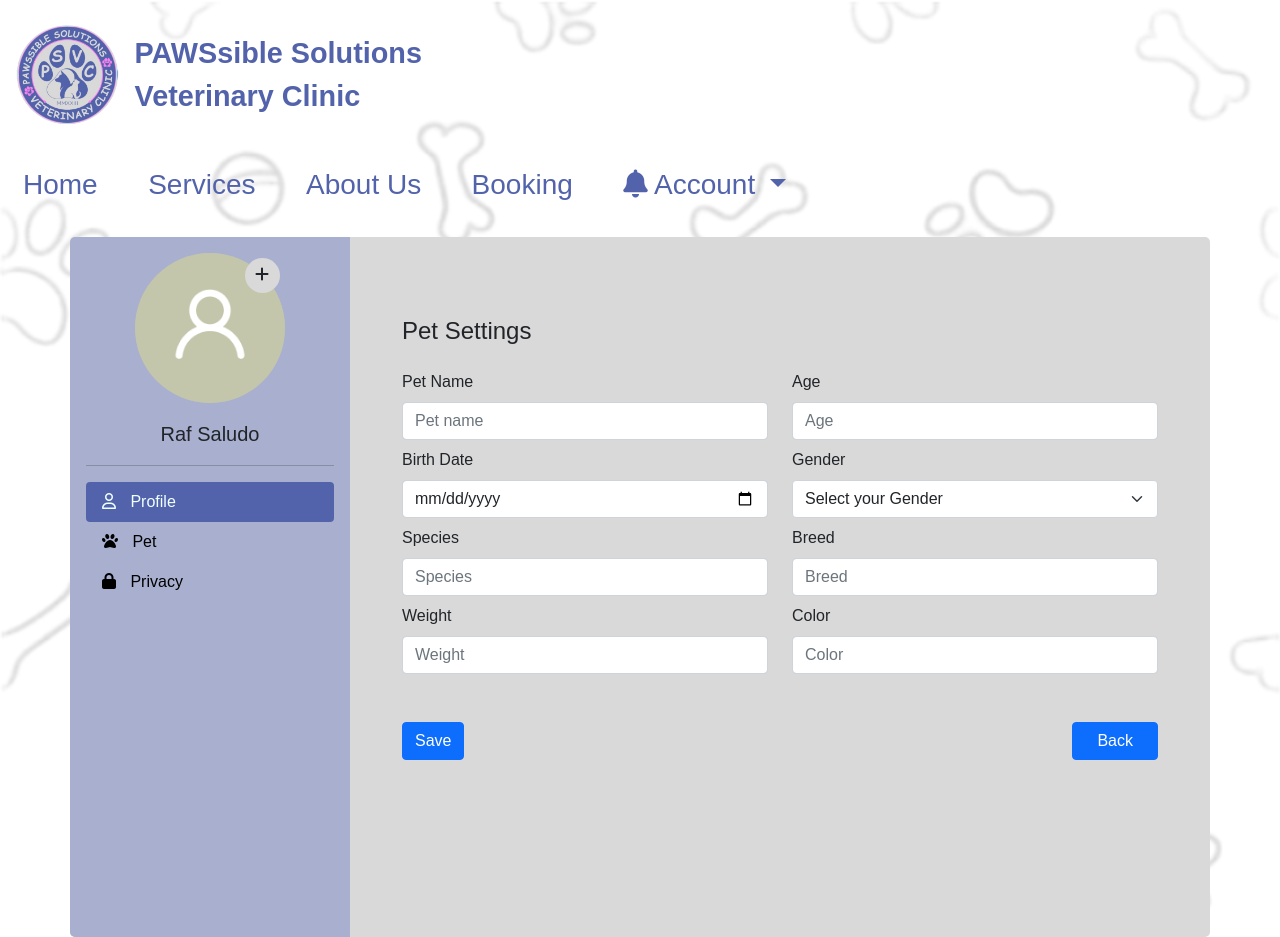
After one commit to SirTifix/PAWSSIBLE-SYSTEM, a PHP site: page /customer-profile.php in a window 1280 px wide. The commit adds this page. Run offline with PHP 8.4, Linux system fonts and the light colour scheme; some libraries are stand-ins or nearby versions.

Commit message:
creation of User profile
full user profile code

```diff
--- /dev/null
+++ b/customer/assets/css/customer-profile.css
@@ -0,0 +1,52 @@
+body {
+  margin: 0;
+  padding: 0;
+}
+
+.Profile {
+  padding: 0% !important;
+  background-color: #d9d9d9;
+  max-width: 80%;
+  height: 700px;
+  border-color: black solid 3px;
+  border-radius: 5px;
+}
+
+.text-bg-dark {
+  background-color: #a9b0cf;
+  height: 100%;
+  border-radius: 5px 0px 0px 5px;
+}
+
+.profile-pic {
+  width: 150px;
+  height: 150px;
+  border-radius: 50%;
+  object-fit: cover;
+  object-position: center;
+  border-color: solid 3px #000000;
+}
+
+.upload-icon {
+  position: absolute;
+  top: 5px;
+  right: 5px;
+  padding: 5px 10px;
+  cursor: pointer;
+  border-radius: 50%;
+  height: 35px;
+  width: 35px;
+  background: #D9D9D9;
+}
+
+.user-picture {
+  width: 150px;
+  height: 150px;
+  margin-bottom: 1em;
+  border-radius: 50%;
+  background-color: #c3c6aa !important;
+}
+.nav-link.active {
+  background-color: #5263ab !important;
+  color: azure !important;
+}
--- a/customer/assets/css/style.css
+++ b/customer/assets/css/style.css
@@ -104,8 +104,13 @@ body {
 .logo-text{
     font-weight: bolder;
     color: white;
+}
+.logo-text-customer{
+  font-weight: bolder;
+  color: #5263AB;
+}
 
-}
+
 .navbar {
     display: flex;
     justify-content: space-between;
@@ -132,7 +137,9 @@ body {
 .logo-text {
     font-size: 2.3rem;
 }
-
+.logo-text-customer{
+  font-size: 1.8rem;
+}
 .navbar-links {
     padding-right: 35px;
 }
--- a/customer/booking.php
+++ b/customer/booking.php
@@ -18,7 +18,6 @@
 </head>
 
 <body>
-
   <section>
     <div class="social-icons">
       <a href="#" title="facebook">
@@ -184,6 +183,7 @@
   <script src="https://cdn.jsdelivr.net/npm/bootstrap@5.0.2/dist/js/bootstrap.bundle.min.js"
     integrity="sha384-MrcW6ZMFYlzcLA8Nl+NtUVF0sA7MsXsP1UyJoMp4YLEuNSfAP+JcXn/tWtIaxVXM"
     crossorigin="anonymous"></script>
+
   <script src="./assets/script/calendar.js"></script>
   <script>
     document.addEventListener("DOMContentLoaded", function() {
--- /dev/null
+++ b/customer/customer-profile.php
@@ -0,0 +1,119 @@
+<!DOCTYPE html>
+<html lang="en">
+
+<?php
+$title = 'Pawssible Solutions Veterinary';
+require_once('./tools/functions.php');
+?>
+
+<head>
+
+  <meta charset="UTF-8">
+  <meta name="viewport" content="width=device-width, initial-scale=1.0">
+  <title>
+    <?php echo $title ?>
+  </title>
+
+  <link rel="stylesheet" href="../customer/assets/css/style.css">
+  <link rel="stylesheet" href="../customer/assets/css/customer-profile.css">
+  <link href="https://cdn.jsdelivr.net/npm/bootstrap@5.0.2/dist/css/bootstrap.min.css" rel="stylesheet"
+    integrity="sha384-EVSTQN3/azprG1Anm3QDgpJLIm9Nao0Yz1ztcQTwFspd3yD65VohhpuuCOmLASjC" crossorigin="anonymous">
+</head>
+
+<body>
+  <?php
+  require_once('./include/customer-header.php');
+  ?>
+  <div class="Profile container d-flex flex-row">
+    <div class="d-flex flex-column flex-shrink-0 p-3 text-bg-dark" style="width: 280px;">
+      <div class="d-flex flex-column justify-content-center align-items-center">
+        <div class="user-picture position-relative ">
+          <input type="file" id="fileInput" style="display: none;" accept="image/*">
+          <img src="./assets/img/default-profile-pic.png" alt="Profile Picture" class="profile-pic" id="profilePic">
+          <label for="fileInput" class="upload-icon">
+            <i class="fa-solid fa-plus"></i>
+          </label>
+        </div>
+
+        <span class="text-black fs-5">Raf Saludo</span>
+      </div>
+      <hr>
+      <ul class="nav nav-pills flex-column mb-auto">
+        <li class="nav-item">
+          <a onclick="showContent('profile', this)" class="nav-link text-black active" style="color: black;"
+            aria-current="page">
+            <i style="margin-right: 10px;" class="fa-regular fa-user"></i>
+            Profile
+          </a>
+        </li>
+        <li>
+          <a onclick="showContent('pet', this)" class="nav-link text-black" style="color: black;">
+            <i style="margin-right: 10px;" class="fa-solid fa-paw"></i>
+            Pet
+          </a>
+        </li>
+        <li>
+          <a onclick="showContent('privacy', this)" class="nav-link text-black" style="color: black;">
+            <i style="margin-right: 10px;" class="fa-solid fa-lock"></i>
+            Privacy
+          </a>
+        </li>
+      </ul>
+    </div>
+
+    <div class="content p-4 w-100">
+
+    </div>
+
+  </div>
+
+
+
+  <script>
+    function showContent(page, link) {
+
+      let content = 'profile';
+      switch (page) {
+        case 'profile':
+          content = './include/profile.php';
+          break;
+        case 'pet':
+          content = './include/pet.php';
+          break;
+        case 'privacy':
+          content = './include/privacy.php';
+          break;
+      }
+
+      fetch(content)
+        .then(response => response.text())
+        .then(data => {
+          document.querySelector('.content').innerHTML = data;
+
+          document.querySelectorAll('.nav-link').forEach(item => {
+            item.classList.remove('active');
+          });
+
+          link.classList.add('active');
+        })
+        .catch(error => console.error('Error:', error));
+    }
+
+    document.getElementById('fileInput').addEventListener('change', function (event) {
+      const file = event.target.files[0];
+      if (file && file.type.startsWith('image/')) {
+        const reader = new FileReader();
+        reader.onload = function () {
+          document.getElementById('profilePic').src = reader.result;
+        };
+        reader.readAsDataURL(file);
+      }
+    });
+
+    // Automatically display profile page on page load
+    window.onload = function () {
+      showContent('pet', document.querySelector('.nav-link.active'));
+    };
+  </script>
+  <script src="https://kit.fontawesome.com/9ea2f828e7.js" crossorigin="anonymous"></script>
+</body>
--- /dev/null
+++ b/customer/include/customer-header.php
@@ -0,0 +1,27 @@
+<header>
+
+    <nav class="navbar">
+        <div class="logo p-3 d-flex align-items-center">
+            <img class="logo-clinic" src="assets/img/logo.png" alt="Logo" class="logosec">
+
+            <div class="logo-text-customer px-3">PAWSsible Solutions <br>
+                Veterinary Clinic</div>
+        </div>
+        <div class="navbar-links">
+            <a href="">Home</a>
+            <a href="services.html">Services</a>
+            <a href="aboutus.html">About Us</a>
+            <a href="booking.php">Booking</a>
+            <div class="dropdown">
+                <a class="nav-link dropdown-toggle" href="#" role="button" data-bs-toggle="dropdown" aria-expanded="false">
+                <i class="fa fa-bell"></i> Account
+                </a>
+                <ul class="dropdown-menu dropdown-menu-end mt-2" aria-labelledby="accountDropdown">
+                    <li><a class="dropdown-item" href="customer-profile.php">My Profile</a></li>
+                    <li><a class="dropdown-item" href="#">Appointments</a></li>
+                    <li><a class="dropdown-item" href="logout.php">Logout</a></li>
+                </ul>
+            </div>
+        </div>
+    </nav>
+</header>
--- a/customer/include/home-header.php
+++ b/customer/include/home-header.php
@@ -22,7 +22,7 @@
                 <i class="fa fa-bell"></i> Account
                 </a>
                 <ul class="dropdown-menu dropdown-menu-end mt-2" aria-labelledby="accountDropdown">
-                    <li><a class="dropdown-item" href="#">My Profile</a></li>
+                    <li><a class="dropdown-item" href="customer-profile.php">My Profile</a></li>
                     <li><a class="dropdown-item" href="#">Appointments</a></li>
                     <li><a class="dropdown-item" href="logout.php">Logout</a></li>
                 </ul>
--- /dev/null
+++ b/customer/include/pet.php
@@ -0,0 +1,59 @@
+<div class="container rounded mt-2 mb-5">
+    <div class="row">
+        <div class="col-md-12 border-right">
+            <div class="p-3 py-5">
+
+                <div class="Title d-flex justify-content-between align-items-center mb-3">
+                    <h4 class="text-right">Pet Settings</h4>
+                </div>
+
+                <div class="row mt-2">
+                    <div class="col-md-6"><label class="form-label"> Pet Name</label><input type="text"
+                            class="form-control" placeholder="Pet name" value=""></div>
+                    <div class="col-md-6"><label class="form-label">Age</label><input type="number" class="form-control"
+                            value="" placeholder="Age"></div>
+                </div>
+
+                <div class="row mt-2">
+                    <div class="col-md-6"><label class="form-label"> Birth Date</label><input type="date"
+                            class="form-control" placeholder="Birth Date" value=""></div>
+
+                    <div class="col-md-6"><label class="form-label"> Gender</label><select class="form-select" aria-label="Default select example">
+                            <option selected>Select your Gender</option>
+                            <option value="Male">Male</option>
+                            <option value="Female">Female</option>
+                            <option value="N/A">N/A</option>
+                        </select></div>
+                </div>
+
+                <div class="row mt-2">
+                    <div class="col-md-6"><label class="form-label">Species</label><input type="text" class="form-control"
+                            placeholder="Species" value=""></div>
+                    <div class="col-md-6"><label class="form-label">Breed</label><input type="text"
+                            class="form-control" value="" placeholder="Breed"></div>
+                </div>
+
+                <div class="row mt-2 mb-5">
+                    <div class="col-md-6"><label class="form-label">Weight</label><input type="text" class="form-control"
+                            placeholder="Weight" value=""></div>
+                    <div class="col-md-6"><label class="form-label">Color</label><input type="text"
+                            class="form-control" value="" placeholder="Color"></div>
+                </div>
+
+                <div class="d-flex justify-content-between">
+                    <div class=" text-center">
+                        <button class="btn btn-primary profile-button" type="button">
+                            Save
+                        </button>
+                    </div>
+                    <div class=" text-center">
+                            <button class="btn btn-primary profile-button px-4" type="button">
+                            Back
+                            </button>
+                    </div>
+                </div>
+
+            </div>
+        </div>
+    </div>
+</div>
--- a/customer/include/user-header.php
+++ b/customer/include/user-header.php
@@ -19,7 +19,7 @@
             <a href="./index.php">Home</a>
             <a href="./services.html">Services</a>
             <a href="./aboutus.html">About Us</a>
-            <a href="./book1.html">Booking</a>
+            <a href="./booking.php">Booking</a>
             <a href="#" data-bs-toggle="modal" data-bs-target="#loginModal">Login</a>
         </div>
     </nav>
```
Also changed, not shown: customer/include/privacy.php (added, +82 -0 lines), customer/include/profile.php (added, +52 -0 lines), customer/assets/img/default-profile-pic.png (added).
